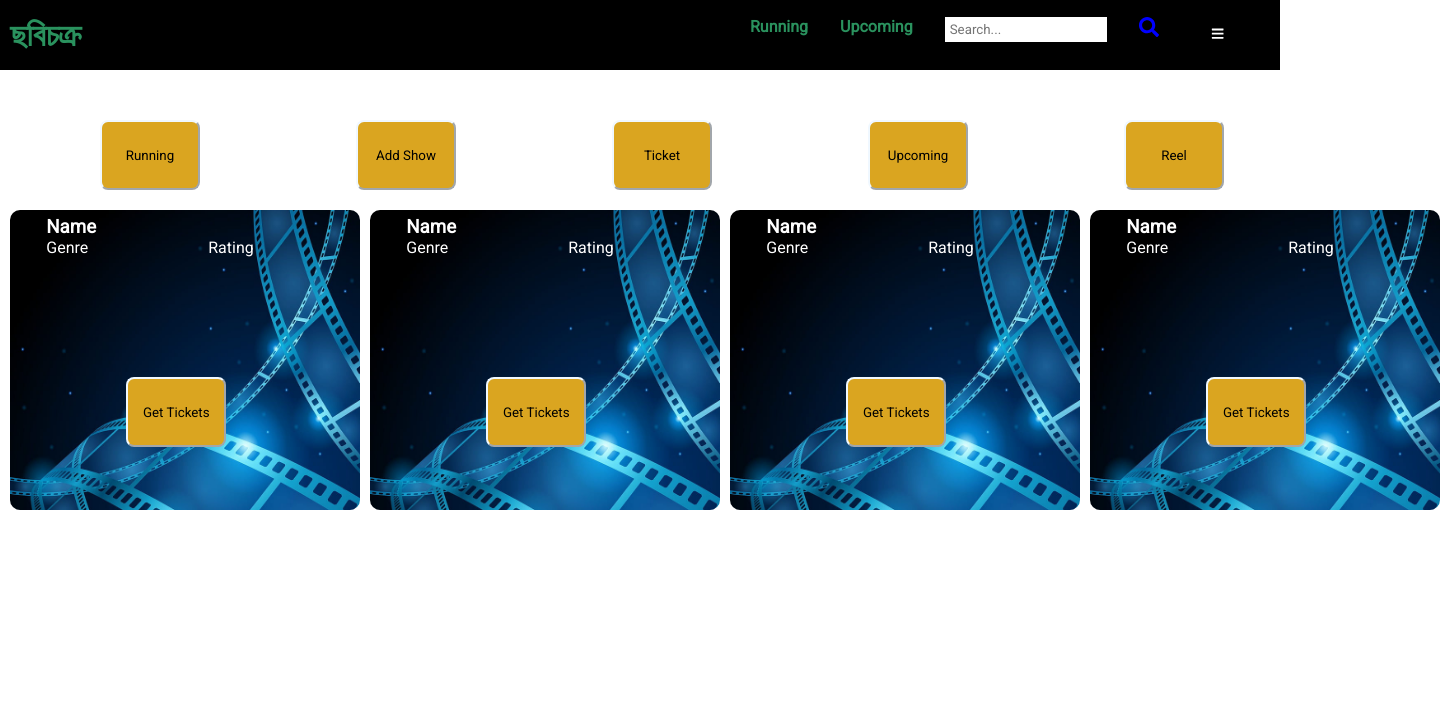
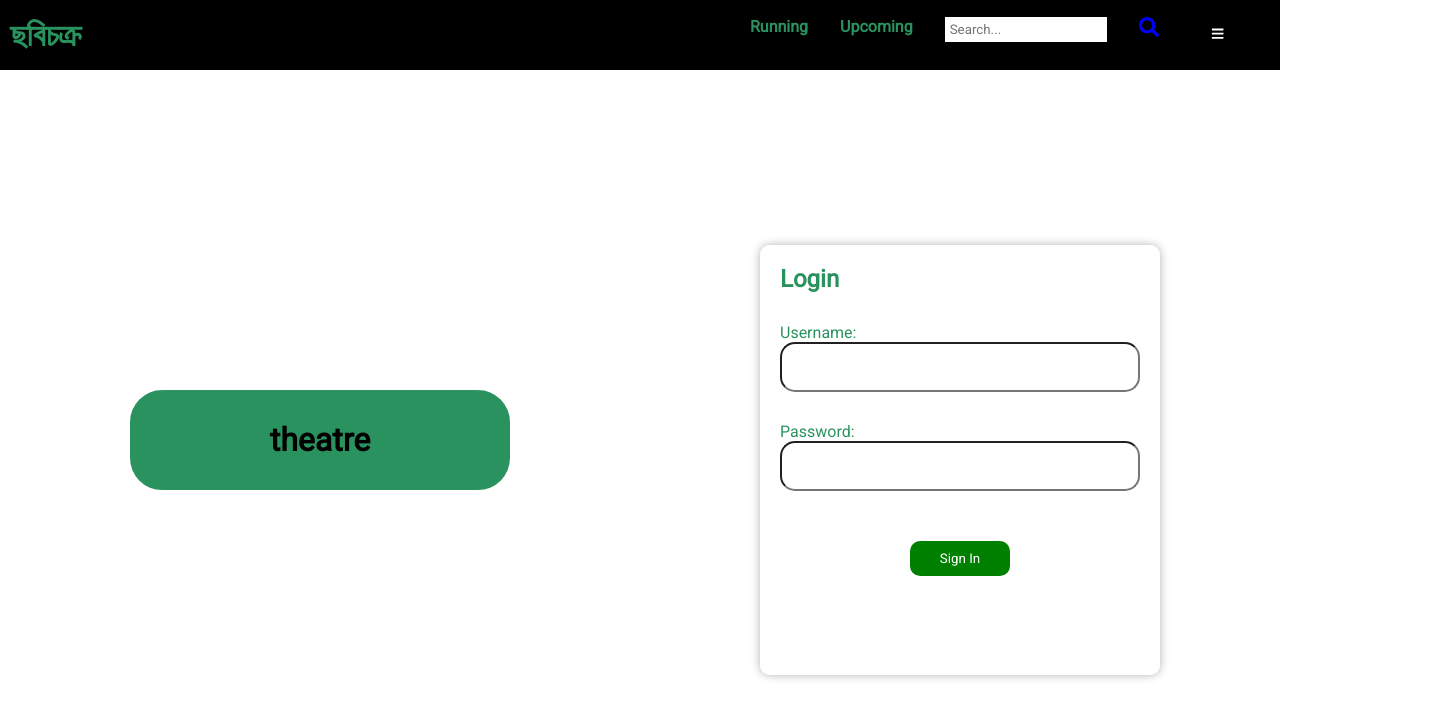
Before and after one commit to khalid-shohag/chobichokro, a React (Create React App) app in the folder chobichokro/: page /theatre_page in a window 1280 px wide. Shown: the top 718 px of the page, 1440 px wide, since content can reach past the window. Built offline with nearby package versions, Linux system fonts and the light colour scheme; what @react-pdf/renderer would draw is missing.

Commit message:
Login credential check to visit the page

```diff
--- a/chobichokro/src/components/theatre/TheatrePage.js
+++ b/chobichokro/src/components/theatre/TheatrePage.js
@@ -8,9 +8,22 @@ import SeatBooking from "./SeatBooking";
 import NewShow from "./show/NewShow";
 import ShowList from "./show/ShowList";
 import { RunningShow } from "./show/RunningShow";
+import { useLocation } from "react-router-dom";
+import Login from "../Login";
+
 function TheatrePage() {
 
     const [ticket, setTicket] = useState(false);
+    const location = useLocation();
+
+    if (localStorage.getItem('token')=='') {
+
+        const accessToken = location.state?.token || '';
+
+        localStorage.setItem('token', accessToken);
+    }
+    const isAuthenticated = !!localStorage.getItem('token');
+
     const [show, setShow] = useState(false);
     const [runningShow, setRunningShow] = useState(true);
     const handleTicket = () => {
@@ -29,6 +42,20 @@ function TheatrePage() {
         setRunningShow(true);
     }
 
+  if (!isAuthenticated)
+    return(
+        <div>
+            <div>
+            <Navbar />
+            </div>
+            <div style={{marginTop: '60px'}}>
+            <Login value={'theatre'} />
+            </div>
+
+        </div>
+    );
+
+    else
         return (
             <div className="container">
             <div className="row">
@@ -108,6 +135,8 @@ function TheatrePage() {
 
             </div>
         );
+
+
 }
 
 
```
Lines whose indentation alone changed are shown as unchanged.
